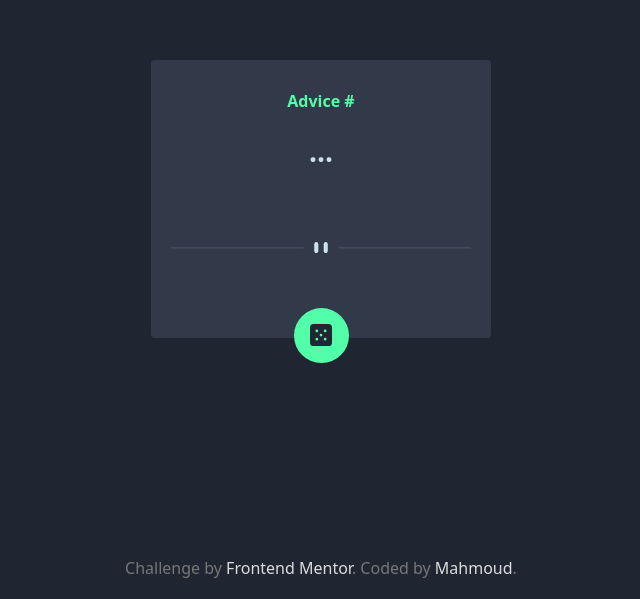
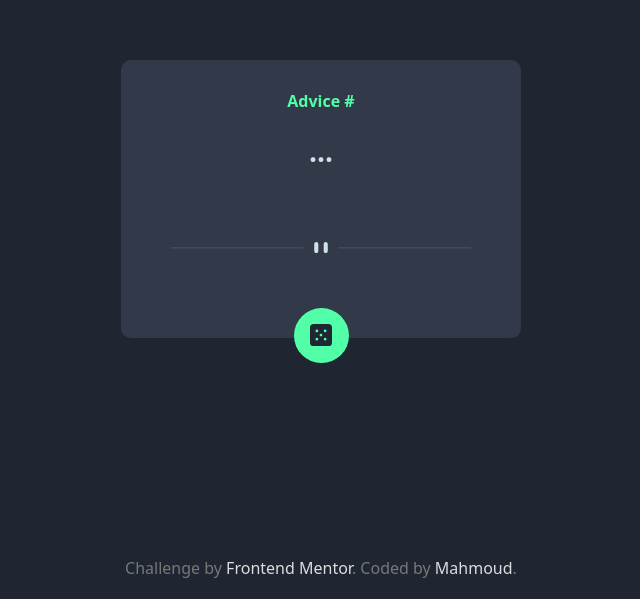
Before and after one commit to mahmood601/advice-generator-app, a plain HTML site: page index.html in a window 1280 px wide. Shown: the part 201-800 px from the top of the page, without its empty margins (319-959 px from the left). Drawn offline with Linux system fonts and the light colour scheme; no server answers.

Commit message:
fix styles

```diff
--- a/css/main.scss
+++ b/css/main.scss
@@ -32,7 +32,7 @@ body {
      flex-direction: column;
      align-items: center;
      justify-content: space-between;
-     border-radius: 4px;
+     border-radius: 6px;
      padding: 30px;
 
      .id {
@@ -99,8 +99,8 @@ body {
 
  @media (min-width: 760px) {
    body {
-     .container {
-       width: 500px;
+     .container-card {
+       width: 400px;
        border-radius: 10px;
      }
    }
```
Also changed, not shown: css/main.css.
